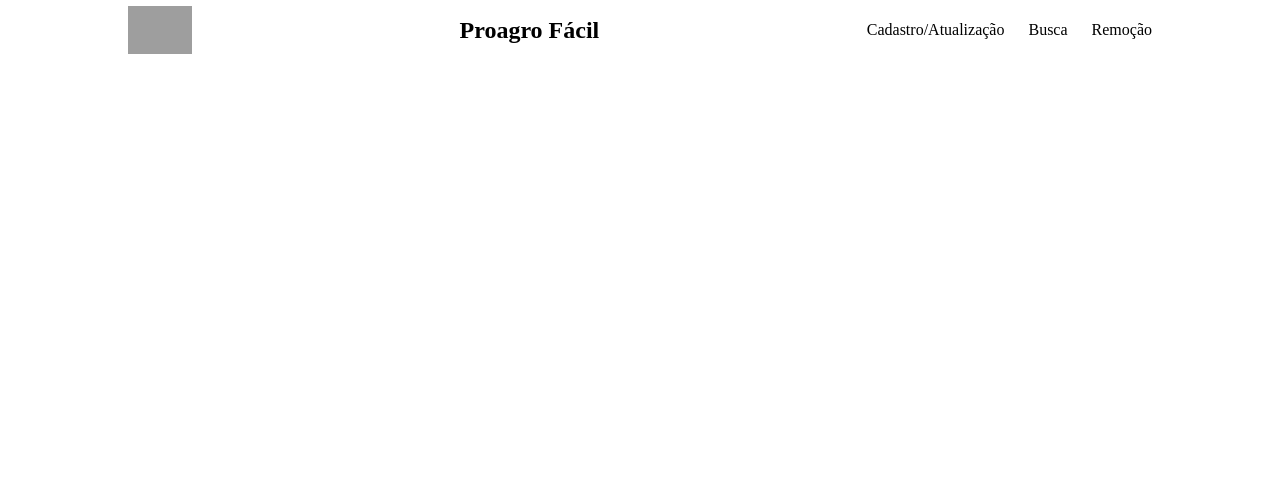
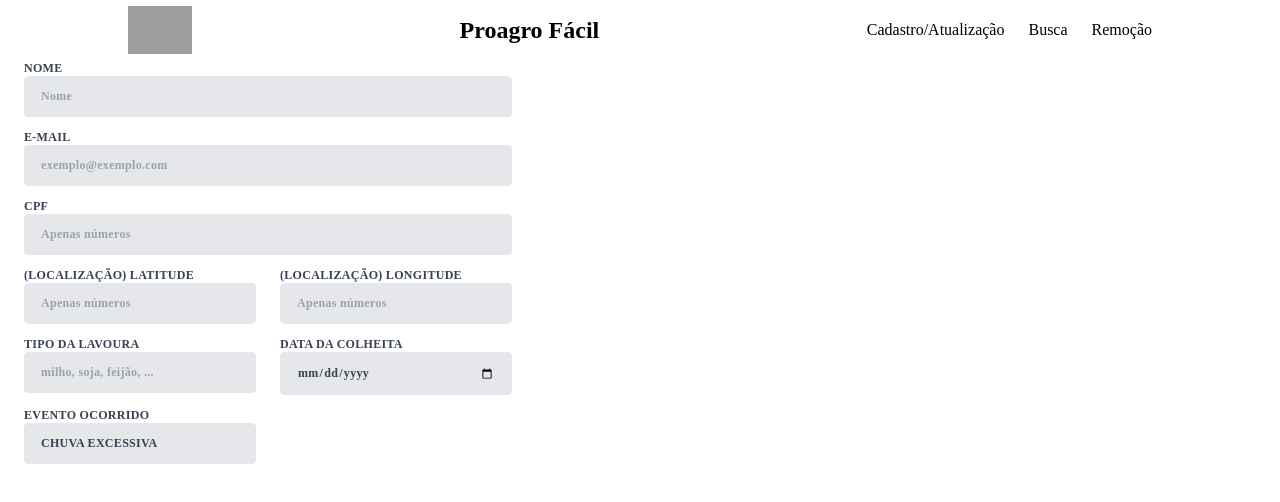
Before and after one commit to heitortessaro/proagro-facil, a React (Create React App) app in the folder app/frontend/: page / in a window 1280 px wide. Shown: the top 502 px of the page. Built offline with nearby package versions, Linux system fonts and the light colour scheme; grey boxes are pictures that could not be loaded.

Commit message:
feat: Create the Search form comonent.
It is the main form of the application.

```diff
--- a/app/frontend/src/App.js
+++ b/app/frontend/src/App.js
@@ -1,12 +1,13 @@
-import { Routes } from 'react-router-dom';
+import { Route, Routes } from 'react-router-dom';
 import Navbar from './components/Navbar';
+import Search from './components/Search';
 
 export default function App() {
   return (
     <div>
       <Navbar />
       <Routes>
-        {/* <Route path="/" element={ <Home /> } /> */}
+        <Route path="/" element={ <Search /> } />
       </Routes>
     </div>
   );
--- /dev/null
+++ b/app/frontend/src/components/Search.jsx
@@ -0,0 +1,132 @@
+import React from 'react';
+import Select from './Select';
+// import eventTypes from '../services/eventTypes';
+
+export default function Search() {
+  return (
+    <form className="w-full max-w-lg flex flex-wrap mx-3 mb-6">
+
+      <div className="w-full px-3 mb-6 md:mb-0">
+        <label
+          className="
+            label-form"
+          htmlFor="grid-first-name"
+        >
+          Nome
+          <input
+            className="input-form"
+            id="grid-first-name"
+            type="text"
+            placeholder="Nome"
+          />
+        </label>
+        {/* <p className="text-red-500 text-xs italic">Please fill out this field.</p> */}
+      </div>
+      <div className="w-full px-3">
+        <label
+          className="
+              label-form"
+          htmlFor="grid-last-name"
+        >
+          E-mail
+          <input
+            className="input-form"
+            id="grid-last-name"
+            type="text"
+            placeholder="exemplo@exemplo.com"
+          />
+        </label>
+      </div>
+      <div className="w-full  px-3">
+        <label
+          className="
+              label-form"
+          htmlFor="grid-last-name"
+        >
+          CPF
+          <input
+            className="input-form"
+            id="grid-last-name"
+            type="text"
+            placeholder="Apenas números"
+          />
+        </label>
+      </div>
+      <div className="w-1/2  px-3">
+        <label
+          className="
+              label-form"
+          htmlFor="grid-last-name"
+        >
+          (Localização) Latitude
+          <input
+            className="input-form"
+            id="grid-last-name"
+            type="text"
+            placeholder="Apenas números"
+          />
+        </label>
+      </div>
+      <div className="w-1/2  px-3">
+        <label
+          className="
+              label-form"
+          htmlFor="grid-last-name"
+        >
+          (Localização) Longitude
+          <input
+            className="input-form"
+            id="grid-last-name"
+            type="text"
+            placeholder="Apenas números"
+          />
+        </label>
+      </div>
+      <div className="w-1/2  px-3">
+        <label
+          className="
+              label-form"
+          htmlFor="grid-last-name"
+        >
+          Tipo da Lavoura
+          <input
+            className="input-form"
+            id="grid-last-name"
+            type="text"
+            placeholder="milho, soja, feijão, ..."
+          />
+        </label>
+      </div>
+      <div className="w-1/2  px-3">
+        <label
+          className="
+              label-form"
+          htmlFor="grid-last-name"
+        >
+          Data da Colheita
+          <input
+            className="input-form"
+            id="grid-last-name"
+            type="date"
+            placeholder="Apenas números"
+          />
+        </label>
+      </div>
+      <Select />
+    </form>
+  );
+}
+
+// a. Nome do produtor rural;
+// b. E-mail do produtor rural;
+// c. CPF do produtor rural;
+// d. Localização da lavoura (latitude e longitude);
+// e. Tipo da lavoura (milho, soja, trigo, feijão, etc);
+// f. Data da colheita;
+// g. Evento ocorrido, sendo os eventos possíveis:
+// i. CHUVA EXCESSIVA
+// ii. GEADA
+// iii. GRANIZO
+// iv. SECA
+// v. VENDAVAL
+// vi. RAIO
```
